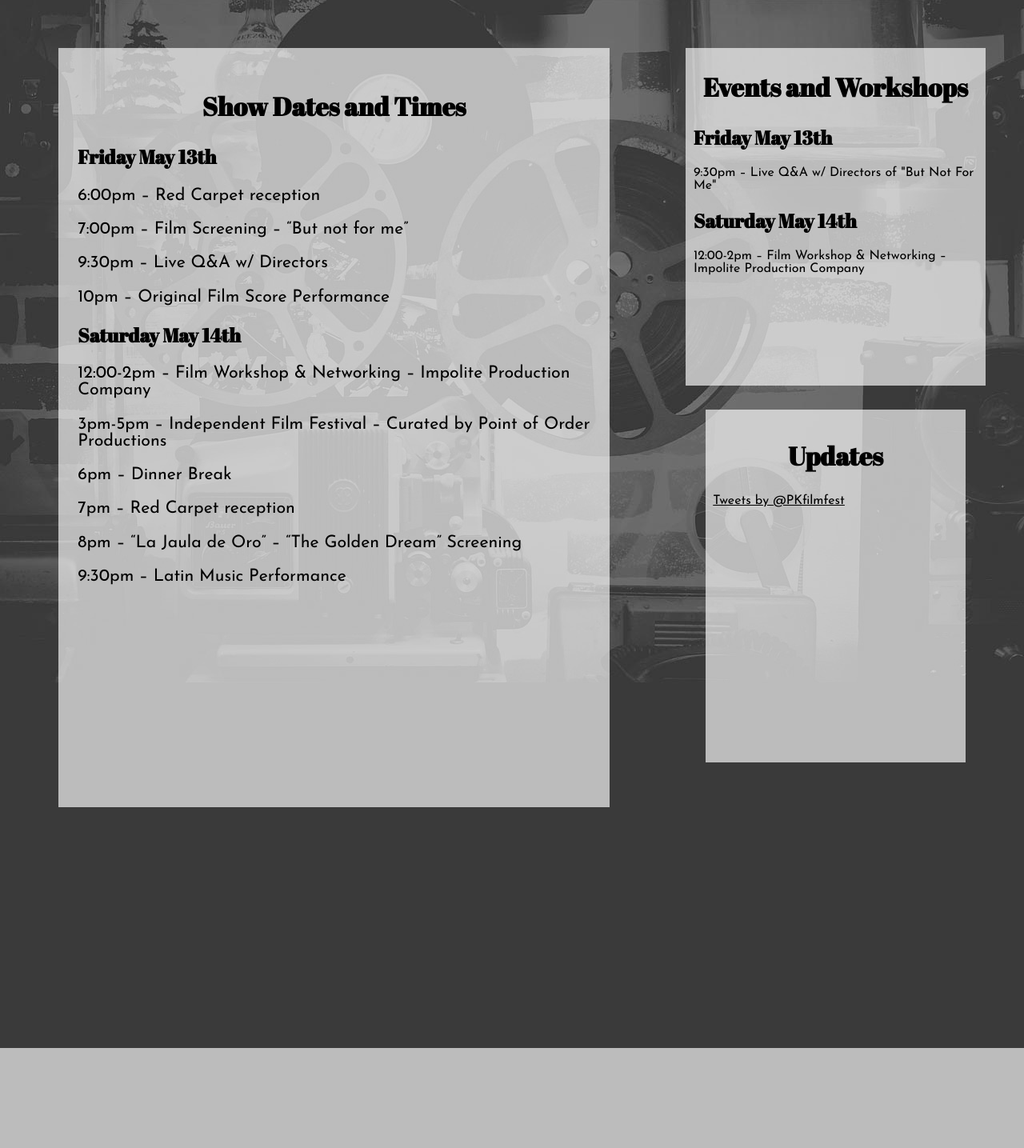
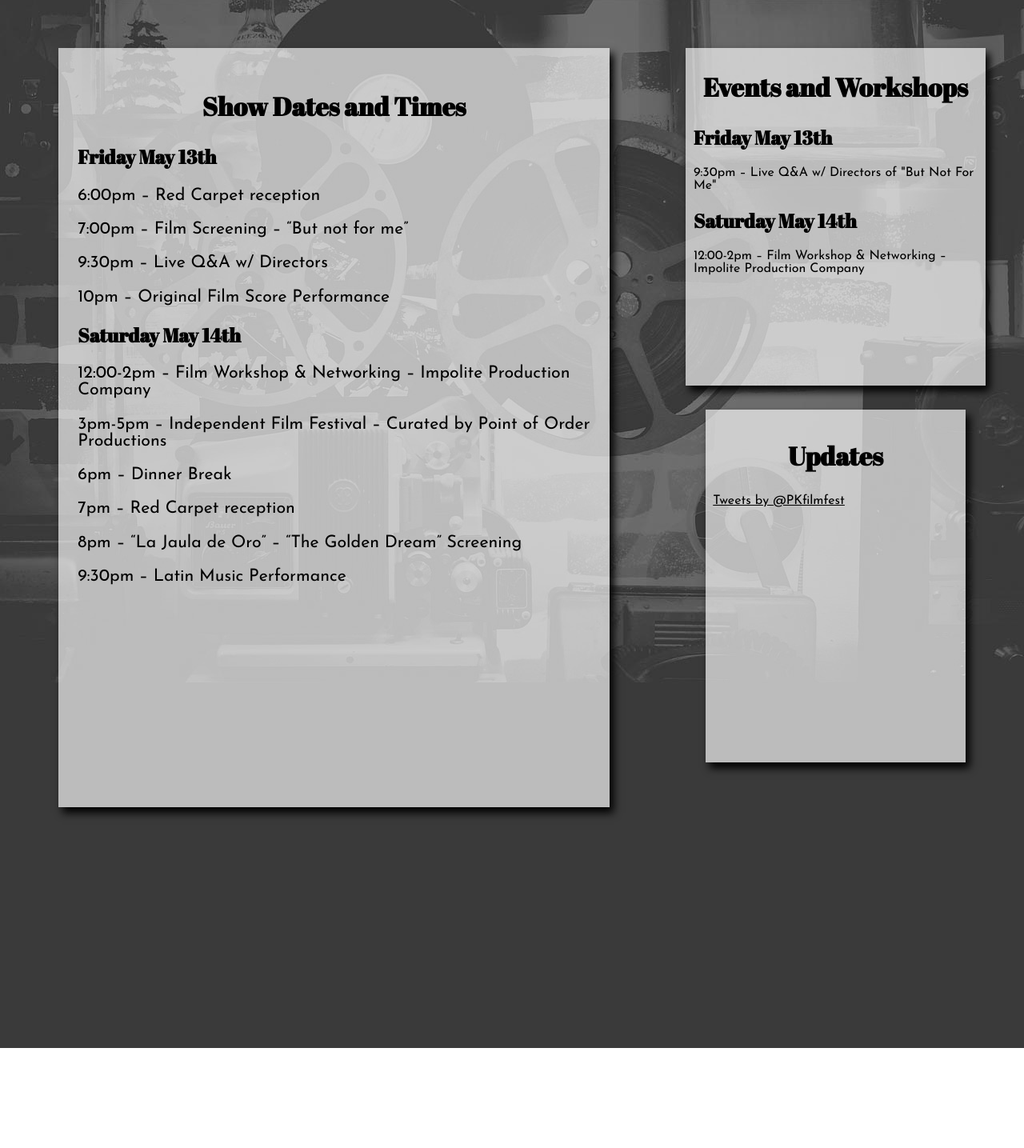
Before and after one commit to DPCobb/pff, a PHP site: page / in a window 1280 px wide. Shown: the part 130-1565 px from the top of the page at 80% size. Run offline with PHP 8.4, Linux system fonts and the light colour scheme; some libraries are stand-ins or nearby versions.

Commit message:
css edits
box shadow, footer bg color

```diff
--- a/css/main.css
+++ b/css/main.css
@@ -206,6 +206,7 @@ ul li:hover ul{
     margin: 30px 2px 0 33px;
     display:inline-block;
     padding:2%;
+    box-shadow: 5px 7px 10px #000;
 }
 
 #showinfo p{
@@ -220,6 +221,7 @@ ul li:hover ul{
     float:right;
     margin: 30px 5% 0 0;
     padding: 0 2%;
+    box-shadow: 5px 7px 10px #000;
 }
 
 #eventupdates{
@@ -232,6 +234,7 @@ ul li:hover ul{
     float:right;
     margin: 30px 10% 0 0;
     padding:2%;
+    box-shadow: 5px 7px 10px #000;
 }
 #wrapper{
     display:inline-block;
@@ -259,7 +262,7 @@ ul li:hover ul{
 footer{
     width:100%;
     height:15.625%;
-    background-color: rgba(255,255,255,.66);
+    background-color: #fff;
     vertical-align: bottom;
     padding:0;
     left:0;
```
